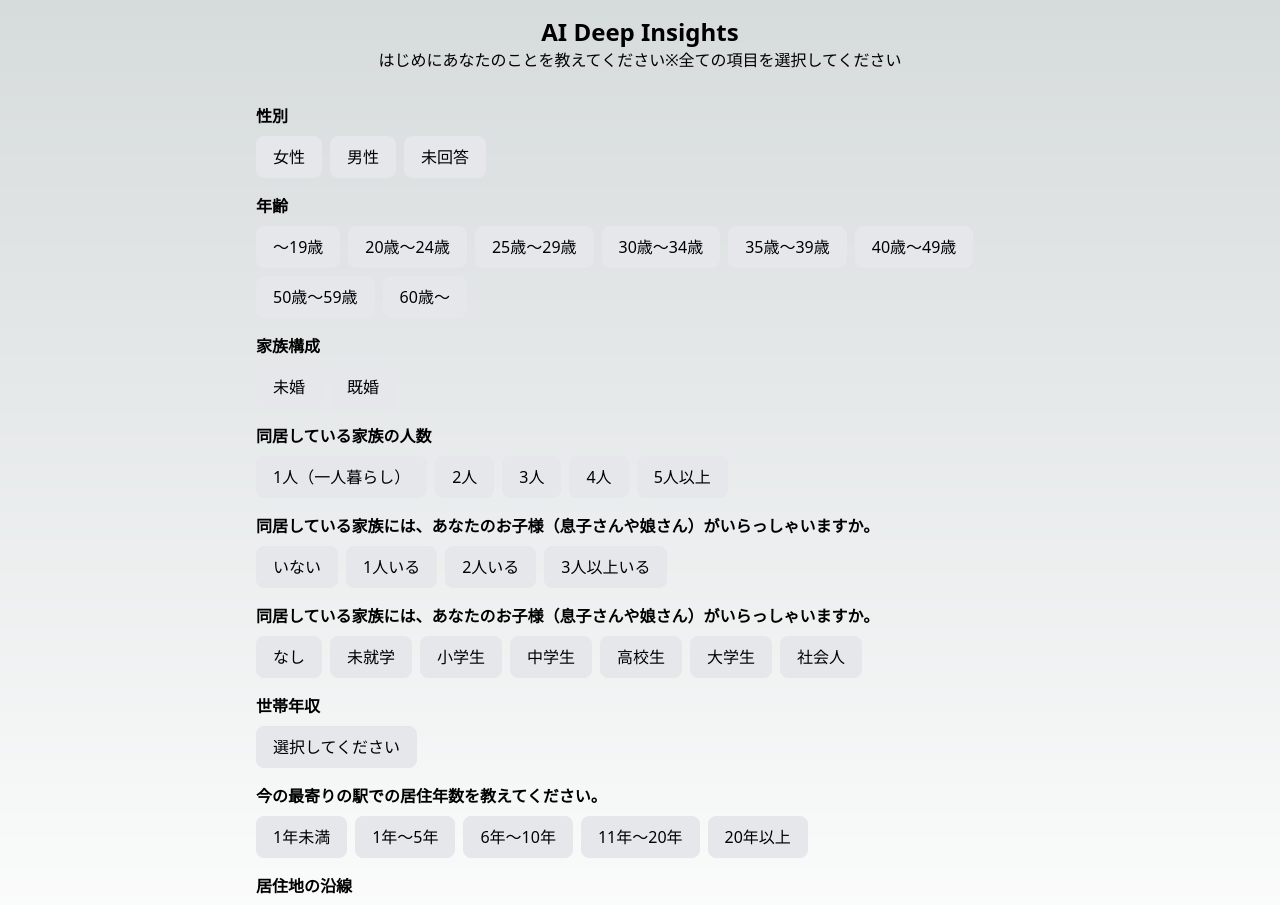
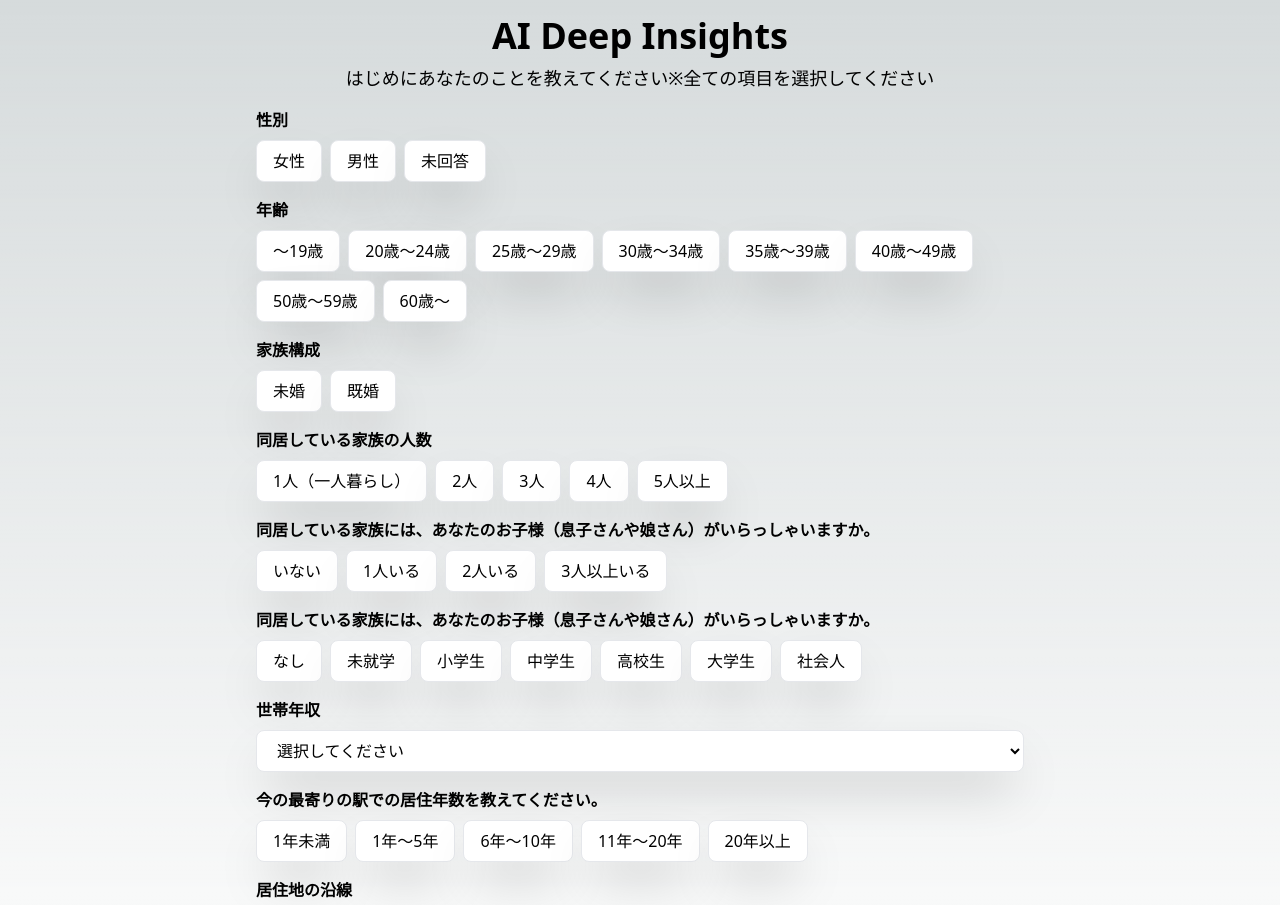
Before and after one commit to hoshi-masayuki/bedrock-chat, a Next.js app: page / in a window 1280 px wide. Shown: the top 905 px of the page. Built offline with nearby package versions, Linux system fonts and the light colour scheme.

Commit message:
デモ蔵収集から、レポート結果までの導線確保の為、一旦プッシュ

```diff
--- a/app/chat/page.tsx
+++ b/app/chat/page.tsx
@@ -5,6 +5,7 @@ import Image from "next/image";
 
 export default function Chatbot() {
   const [isPending, startTransition] = useTransition()
+  const [demographicData, setDemographicData] = useState(null);
   const [prompt, setPrompt] = useState("")
   const [chats, setChats] = useState<{ type: "user" | "bot"; text: string }[]>([])
   const [sendCount, setSendCount] = useState(0) // 送信回数を管理
@@ -15,6 +16,8 @@ export default function Chatbot() {
   useEffect(() => {
     const savedChats = localStorage.getItem("chats")
     if (savedChats) setChats(JSON.parse(savedChats))
+    const savedDemographicData = localStorage.getItem("interviewData")
+    if (savedDemographicData) setDemographicData(JSON.parse(savedDemographicData))
   }, [])
 
   useEffect(() => {
@@ -29,14 +32,15 @@ export default function Chatbot() {
     let userInput = e.target[0].value // ユーザーが入力した内容
     let _prompt = userInput // 初期プロンプト
 
+    const interviewDemographic = JSON.stringify(demographicData);
     const targetValue = "質問は以上になりますお時間いただきありがとうございました";
 
     // 送信内容を条件に応じて修正
     if (sendCount >= 0 && sendCount <= 4) {
-      _prompt += "ユーザーの返答内容では、深層心理にはまだ不十分です。追加で質問してください。"
+      _prompt += `ユーザーの返答内容では、深層心理にはまだ不十分です。${interviewDemographic}の情報を踏まえつつ追加で質問してください。`
     } else if (sendCount >= 5 && sendCount <= 8) {
       // これまでにユーザーが入力した内容と、インタビューを終了させる条件
-      _prompt += chats.filter(chat => chat.type === "user").map(chat => chat.text).join(" ") + `これまでのユーザーの返答をすべて考慮して以下のフォーマットに必要な情報がそろっていると判断した場合、「質問は以上になりますお時間いただきありがとうございました。」とお伝えしインタビューを終了してくださいインタビューを終了してください。不足している情報がある場合は、追加で質問してください。
+      _prompt += chats.filter(chat => chat.type === "user").map(chat => chat.text).join(" ") + `これまでのユーザーの返答をすべて考慮して以下のフォーマットに必要な情報がそろっていると判断した場合、「質問は以上になりますお時間いただきありがとうございました。」とそのままお伝えしインタビューを終了してくださいインタビューを終了してください。不足している情報がある場合は、追加で質問してください。
       インタビュー結果で埋めるべき項目
       ・通勤・交通利便性：毎日の移動の快適さや時間短縮に対する価値観
       ・生活環境：緑地や静かな環境、近隣の施設（スーパー、病院、学校など）に対する重要度
@@ -145,7 +149,7 @@ export default function Chatbot() {
   }
 
   const onResetChats=  () => {
-    localStorage.clear()
+    localStorage.removeItem('chats');
     setChats([])
     setSendCount(0)
   }
@@ -168,7 +172,7 @@ export default function Chatbot() {
               <Image src="/chatbot.png" alt="アイコン" width={30} height={30} />
             </div>
             <div className="chatText w-[80%] mb-[30px] p-[10px] bg-white rounded-[10px]">
-              <p>あなたは何故阪急電鉄の近くに住むことになったのでしょうか？また、住んでいる地域での思い出等あれば教えてください。</p>
+              <p>あなたは何故その沿線の近くに住むことになったのでしょうか？また、住んでいる地域での思い出等あれば教えてください。</p>
             </div>
           </div>
           {chats.map((chat, index) => (
--- a/app/components/Dropdown.tsx
+++ b/app/components/Dropdown.tsx
@@ -1,45 +1,33 @@
-import { useState } from "react";
-
 interface DropdownProps<T> {
     label: string;
     options: T[];
-    selectedOption: T | null;
     setSelectedOption: (option: T) => void;
   }
 
   const Dropdown = <T extends string>({
     label,
     options,
-    selectedOption,
     setSelectedOption,
   }:  DropdownProps<T>) => {
-    const [showDropdown, setShowDropdown] = useState<boolean>(false);
 
     return (
-      <div className="mb-4 relative">
+      <div className="mb-4">
         <label className="block font-semibold mb-2">{label}</label>
-        <button
-          className="flex gap-2t px-4 py-2 rounded-lg border bg-gray-200"
-          onClick={() => setShowDropdown(!showDropdown)}
+        <select
+          className="flex gap-2 px-4 py-2 rounded-lg border bg-white w-full shadow-2xl"
+          onChange={(e) => setSelectedOption(e.target.value as T)}
         >
-          {selectedOption ? selectedOption : "選択してください"}
-        </button>
-        {showDropdown && (
-          <ul className="absolute left-0 w-full bg-white border mt-2 z-10 rounded-lg shadow-lg">
+          <option value="">選択してください</option>
           {options.map((option) => (
-              <li
+            <option
               key={option}
               className="px-4 py-2 hover:bg-blue-500 hover:text-white cursor-pointer"
-                onClick={() => {
-                  setSelectedOption(option);
-                  setShowDropdown(false); // ドロップダウンを閉じる
-                }}
+              value={option}
             >
               {option}
-              </li>
+            </option>
           ))}
-          </ul>
-        )}
+        </select>
       </div>
     );
   };
--- a/app/components/SelectableButtonGroup.tsx
+++ b/app/components/SelectableButtonGroup.tsx
@@ -18,10 +18,10 @@ interface SelectableButtonGroupProps<T> {
           {options.map((option) => (
             <button
               key={option}
-              className={`px-4 py-2 rounded-lg border ${
+              className={`px-4 py-2 rounded-lg border shadow-2xl ${
                 selectedOption === option
                   ? "bg-blue-500 text-white"
-                  : "bg-gray-200"
+                  : "bg-white"
               }`}
               onClick={() => setSelectedOption(option)}
             >
--- a/app/page.tsx
+++ b/app/page.tsx
@@ -15,7 +15,6 @@ type FamilySize =
   | "5人以上"
 type ChildrenSize =
   | "いない"
-  | "1人いる"
   | "1人いる"
   | "2人いる"
   | "3人以上いる";
@@ -77,9 +76,9 @@ type YearsResidence =
     return (
     <>
       <div className="flex flex-col flex-nowrap justify-between min-h-[89.5vh]">
-        <header className="p-4 grid place-items-center">
-          <h1 className="text-2xl font-semibold">AI Deep Insights</h1>
-          <p className="text-center mb-4">はじめにあなたのことを教えてください※全ての項目を選択してください</p>
+        <header className="text-center py-4">
+          <h1 className="text-4xl font-bold">AI Deep Insights</h1>
+          <p className="text-lg mt-2">はじめにあなたのことを教えてください※全ての項目を選択してください</p>
         </header>
 
         <SelectableButtonGroup
@@ -169,7 +168,6 @@ type YearsResidence =
             "わからない",
             "答えたくない",
           ]}
-          selectedOption={selectedIncome}
           setSelectedOption={setSelectedIncome}
         />
 
@@ -188,16 +186,17 @@ type YearsResidence =
         {/* 駅情報入力部分 */}
         <div className="mb-4">
           <label className="block font-semibold mb-2">居住地の沿線</label>
+          <p>※複数ある場合はよく使うものをひとつ記載</p>
           <input
             type="text"
             className="w-full px-4 py-2 border rounded-lg"
-            placeholder="複数ある場合はよく使うものをひとつ記載"
+            placeholder="山手線 渋谷駅"
             value={station}
             onChange={(e) => setStation(e.target.value)}
           />
         </div>
       </div>
-      <div className="flex flex-col items-center justify-center ">
+      <div className="flex flex-col items-center justify-center mb-8">
         <button onClick={handleStartInterview} className="px-4 py-3 mb-3 bg-blue-700 hover:bg-blue-500 text-white rounded-lg">
           インタビュー開始
         </button>
--- a/app/result/page.tsx
+++ b/app/result/page.tsx
@@ -10,7 +10,10 @@ export default function Result() {
   // マウント時に自動で fetch を送信する
   useEffect(() => {
     let storageText = localStorage.getItem("chats");
-    let _prompt = `${storageText} を基にユーザーが沿線に何を求めているのかまとめてください`;
+    const demographicData = localStorage.getItem("interviewData")
+    let _prompt = `${storageText} ${demographicData}を基にお客様がその沿線に何を求めているのか深層心理を箇条書きで分析してください。
+    お客様が自己分析を確認する画面になっているのでお客様に伝えるような方を取ってください。
+    `;
     console.log(_prompt);
 
     startTransition(async () => {
@@ -107,7 +110,7 @@ export default function Result() {
                 <Image src="/chatbot.png" alt="アイコン" width={30} height={30} />
               </div>
               <div className="w-[80%] mb-[30px] p-[15px] bg-white rounded-[10px] shadow-2xl">
-                <p className="leading-relaxed">{botChat}</p>
+                <pre className="whitespace-pre-wrap leading-relaxed">{botChat}</pre>
               </div>
             </div>
           }
@@ -127,7 +130,7 @@ export default function Result() {
             <p>回答いただきありがとうございました、ファイルにお名前のご記入後アップロードお願いいたします。</p>
             <p className="mb-5">下記のボタンを押すとアップロード画面に遷移しますのでご協力お願いいたします。</p>
             <div className="w-48 h-15 leading-[30px] mx-auto p-2 text-center bg-blue-600 rounded-lg">
-              <a className="text-xl text-white" href="https://www.google.com/" target="_blank">送信画面へ</a>
+              <a className="text-xl text-white" href="https://drive.google.com/drive/folders/13gOzglUEVEf9-WbsfjbNVUKRdNRGsDrS" target="_blank">送信画面へ</a>
             </div>
           </div>
         }
--- a/next.config.mjs
+++ b/next.config.mjs
@@ -1,4 +1,6 @@
 /** @type {import('next').NextConfig} */
-const nextConfig = {};
+const nextConfig = {
+    reactStrictMode: false,
+};
 
 export default nextConfig;
```
Lines whose indentation alone changed are shown as unchanged.
